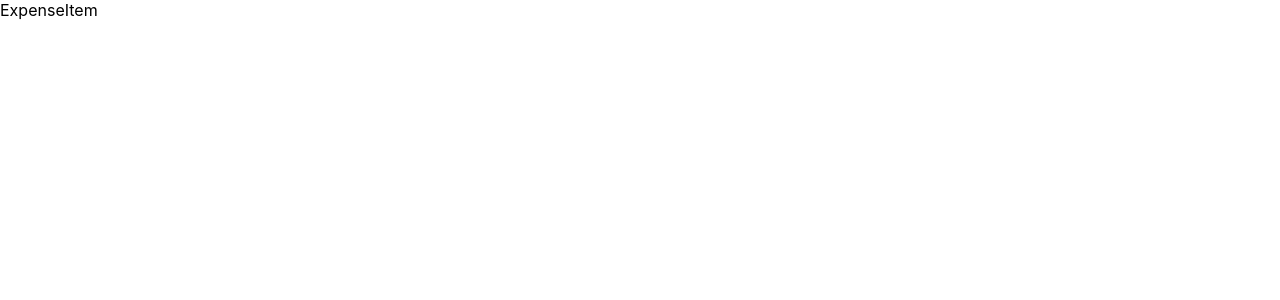
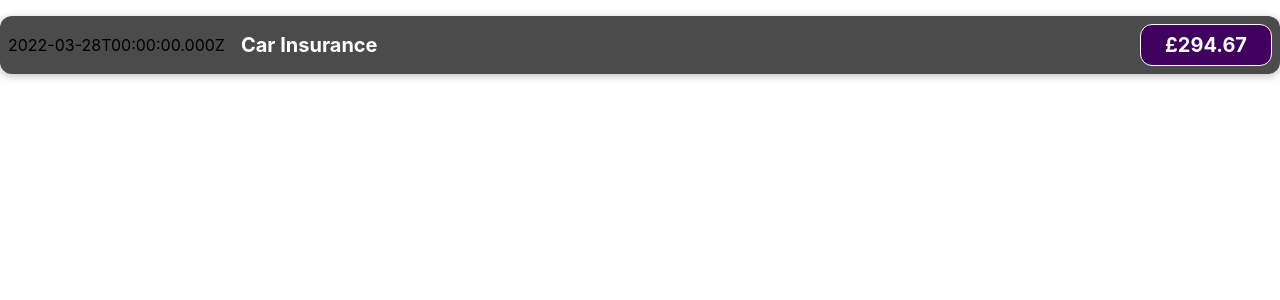
Before and after one commit to JAYMAC1/react-complete-inc-redux, a React (Create React App) app in the folder react-complete-guide/: page / in a window 1280 px wide. Shown: the top 300 px of the page. Built offline with nearby package versions, Linux system fonts and the light colour scheme.

Commit message:
crete ExpenseItem and styles

```diff
--- /dev/null
+++ b/react-complete-guide/src/components/ExpenseItem.css
@@ -0,0 +1,56 @@
+.expense-item {
+  display: flex;
+  justify-content: space-between;
+  align-items: center;
+  box-shadow: 0 2px 8px rgba(0, 0, 0, 0.25);
+  padding: 0.5rem;
+  margin: 1rem 0;
+  border-radius: 12px;
+  background-color: #4b4b4b;
+}
+
+.expense-item__description {
+  display: flex;
+  flex-direction: column;
+  gap: 1rem;
+  align-items: flex-end;
+  flex-flow: column-reverse;
+  justify-content: flex-start;
+  flex: 1;
+}
+
+.expense-item h2 {
+  color: #3a3a3a;
+  font-size: 1rem;
+  flex: 1;
+  margin: 0 1rem;
+  color: white;
+}
+
+.expense-item__price {
+  font-size: 1rem;
+  font-weight: bold;
+  color: white;
+  background-color: #40005d;
+  border: 1px solid white;
+  padding: 0.5rem;
+  border-radius: 12px;
+}
+
+@media (min-width: 580px) {
+  .expense-item__description {
+    flex-direction: row;
+    align-items: center;
+    justify-content: flex-start;
+    flex: 1;
+  }
+
+  .expense-item__description h2 {
+    font-size: 1.25rem;
+  }
+
+  .expense-item__price {
+    font-size: 1.25rem;
+    padding: 0.5rem 1.5rem;
+  }
+}
--- a/react-complete-guide/src/components/ExpenseItem.jsx
+++ b/react-complete-guide/src/components/ExpenseItem.jsx
@@ -1,7 +1,19 @@
 import React from 'react'
+import './ExpenseItem.css'
 
 const ExpenseItem = () => {
-  return <div>ExpenseItem</div>
+  const expenseDate = new Date(2022, 2, 28)
+  const expenseTitle = 'Car Insurance'
+  const expenseAmount = 294.67
+  return (
+    <div className='expense-item'>
+      <div>{expenseDate.toISOString(0)}</div>
+      <div className='expense-item__description'>
+        <h2>{expenseTitle}</h2>
+        <div className='expense-item__price '>£{expenseAmount}</div>
+      </div>
+    </div>
+  )
 }
 
 export default ExpenseItem
```
